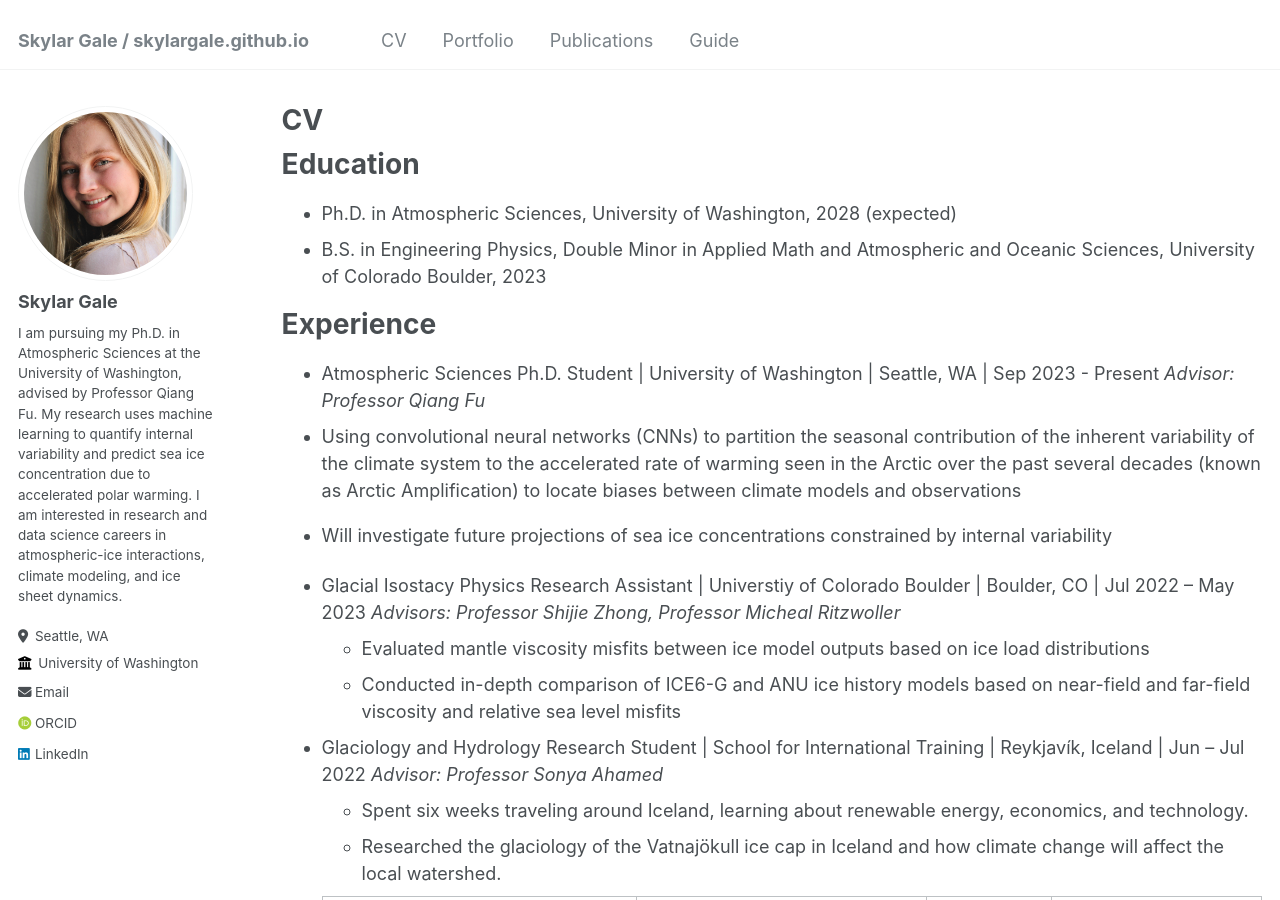
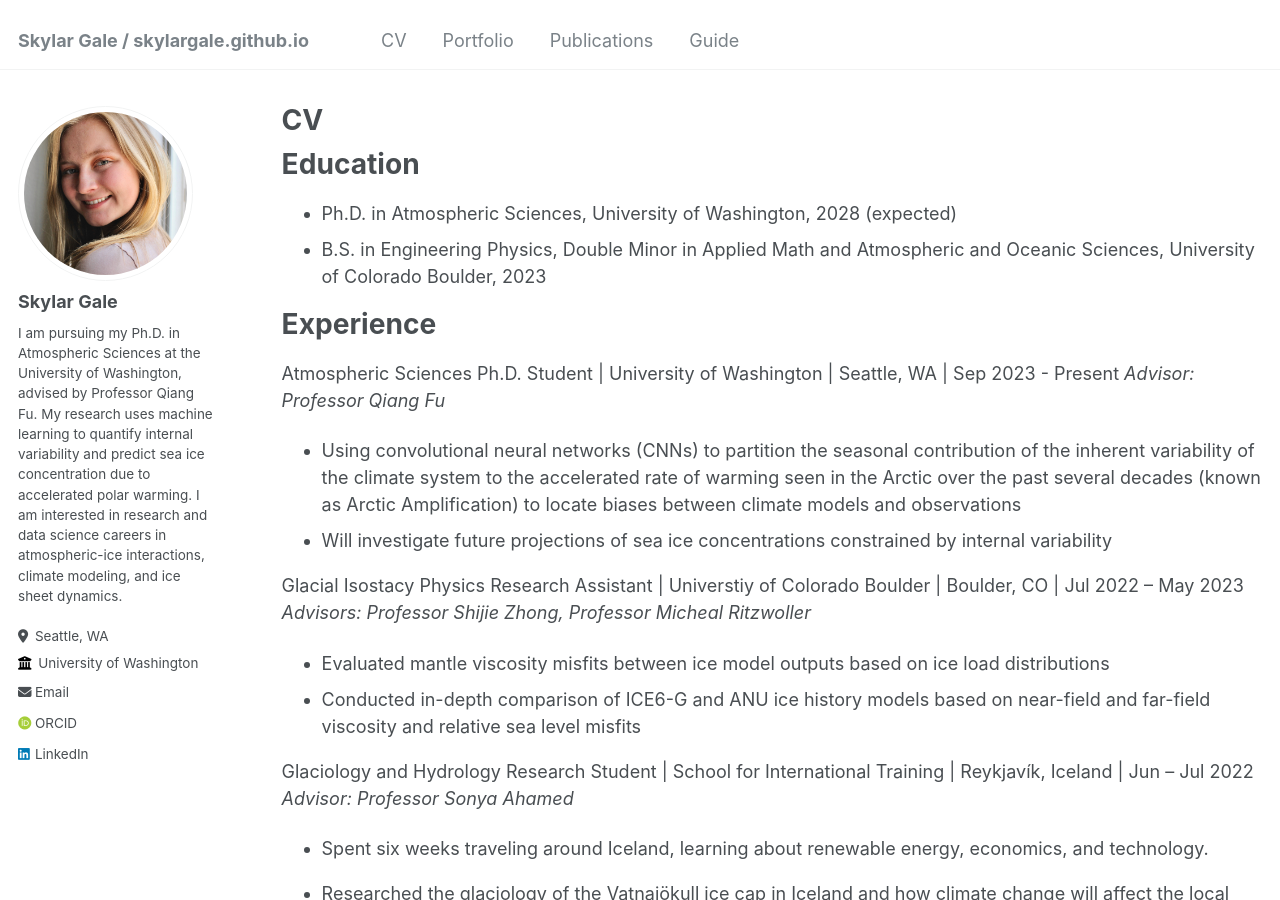
Before and after one commit to skylargale/skylargale.github.io, a Jekyll site: the page built from _pages/cv.md, in a window 1280 px wide and 900 px high. Built offline with Jekyll 4.4.1, drawn with Linux system fonts in a browser that asks for light colours; some web fonts are replaced.

Commit message:
Update cv.md

```diff
--- a/_pages/cv.md
+++ b/_pages/cv.md
@@ -16,18 +16,18 @@ Education
 
 Experience
 ======
-* Atmospheric Sciences Ph.D. Student | University of Washington | Seattle, WA | Sep 2023 - Present
- _Advisor: Professor Qiang Fu_
+Atmospheric Sciences Ph.D. Student | University of Washington | Seattle, WA | Sep 2023 - Present
+_Advisor: Professor Qiang Fu_
  * Using convolutional neural networks (CNNs) to partition the seasonal contribution of the inherent variability of the climate system to the accelerated rate of warming seen in the Arctic over the past several decades (known as Arctic Amplification) to locate biases between climate models and observations
  * Will investigate future projections of sea ice concentrations constrained by internal variability
 
-* Glacial Isostacy Physics Research Assistant | Universtiy of Colorado Boulder | Boulder, CO | Jul 2022 – May 2023
-  _Advisors: Professor Shijie Zhong, Professor Micheal Ritzwoller_
+Glacial Isostacy Physics Research Assistant | Universtiy of Colorado Boulder | Boulder, CO | Jul 2022 – May 2023
+_Advisors: Professor Shijie Zhong, Professor Micheal Ritzwoller_
   * Evaluated mantle viscosity misfits between ice model outputs based on ice load distributions
   * Conducted in-depth comparison of ICE6-G and ANU ice history models based on near-field and far-field viscosity and relative sea level misfits
 
-* Glaciology and Hydrology Research Student | School for International Training | Reykjavík, Iceland | Jun – Jul 2022
-  _Advisor: Professor Sonya Ahamed_
+Glaciology and Hydrology Research Student | School for International Training | Reykjavík, Iceland | Jun – Jul 2022
+_Advisor: Professor Sonya Ahamed_
   * Spent six weeks traveling around Iceland, learning about renewable energy, economics, and technology.
   * Researched the glaciology of the Vatnajökull ice cap in Iceland and how climate change will affect the local watershed.
 
```
